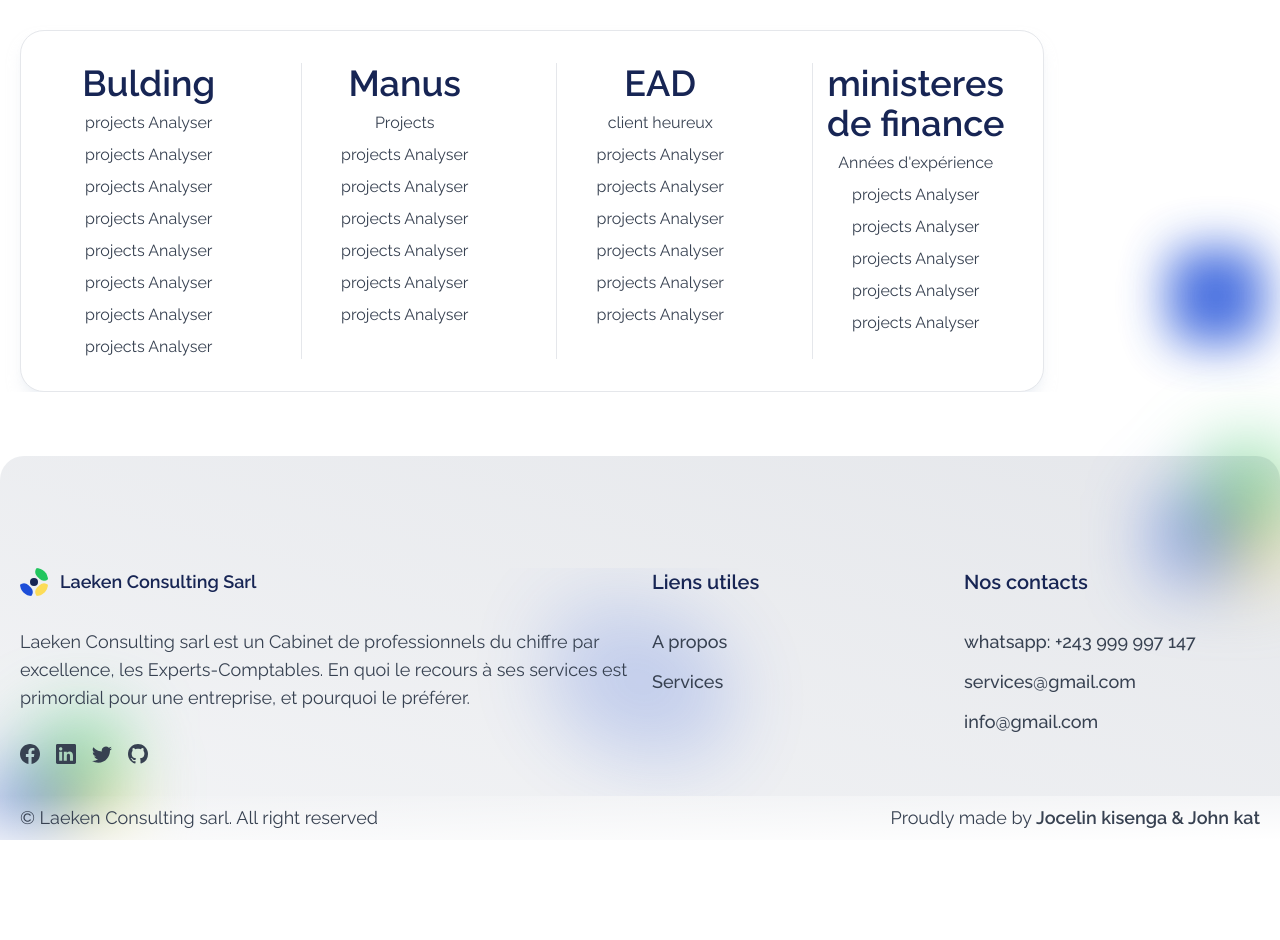
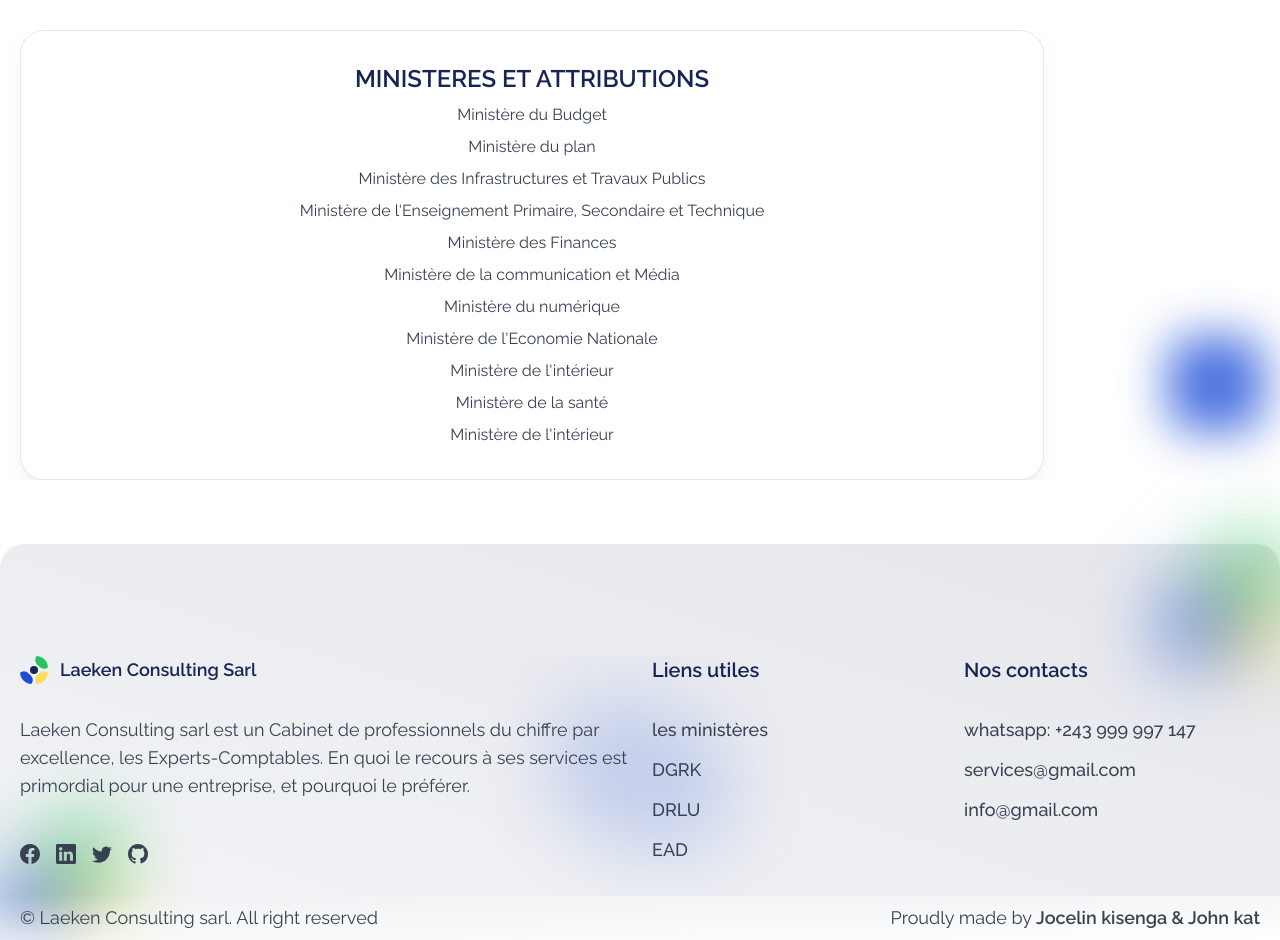
Before and after one commit to jocelinkisenga/laeken, a plain HTML site: page ministeres.html in a window 1280 px wide. Shown: the part 520-1460 px from the top of the page. Before the commit the page ends 1360 px from the top, so only its background shows below. Drawn offline with Linux system fonts and the light colour scheme.

Commit message:
added ministeres

```diff
--- a/ministeres.html
+++ b/ministeres.html
@@ -153,22 +153,35 @@
             <section class="relative mt-12 md:mt-16">
                 <div class="mx-auto max-w-7xl w-full px-5 sm:px-8 md:px-14 lg:px-5 undefined">
                     <div
-                        class="mx-auto lg:mx-0 p-5 sm:p-6 py-6 sm:py-8 max-w-5xl rounded-3xl bg-box-bg border border-box-border shadow-lg  shadow-box-shadow md:divide-x divide-box-border grid grid-cols-2 md:grid-cols-4 gap-4 sm:gap-8 md:gap-6 lg:gap-12">
+                        class="mx-auto lg:mx-0 p-5 sm:p-6 py-6 sm:py-8 max-w-5xl rounded-3xl bg-box-bg border border-box-border shadow-lg  shadow-box-shadow md:divide-x divide-box-border grid grid-cols-1 md:grid-cols-1 gap-4 sm:gap-8 md:gap-6 lg:gap-12">
                         <div class="text-center">
-                            <h2 class="font-semibold text-xl sm:text-2xl md:text-4xl text-heading-1">
-                              Bulding
+                            <h2 class="font-semibold text-xl sm:text-2xl md:text-2xl text-heading-1">
+                                MINISTERES ET ATTRIBUTIONS
                             </h2>
-                            <p class="mt-2 text-heading-3"> projects Analyser</p>
-                            <p class="mt-2 text-heading-3"> projects Analyser</p>
-                            <p class="mt-2 text-heading-3"> projects Analyser</p>
-                            <p class="mt-2 text-heading-3"> projects Analyser</p>
-                            <p class="mt-2 text-heading-3"> projects Analyser</p>
-                            <p class="mt-2 text-heading-3"> projects Analyser</p>
-                            <p class="mt-2 text-heading-3"> projects Analyser</p>
-                            <p class="mt-2 text-heading-3"> projects Analyser</p>
+                            <p class="mt-2 text-heading-3"><a href="https://budget.gouv.cd/" target="_blank" rel="noopener noreferrer">Ministère du Budget</a></p>
+                            <p class="mt-2 text-heading-3"><a href="https://medd.gouv.cd/wp-content/uploads/2022/03/Nouveau-Cadre-operationnel-des-GTS_12oct-2020.pdf" target="_blank" rel="noopener noreferrer">Ministère du plan</a> </p>
+                            <p class="mt-2 text-heading-3"><a href="https://infrastructures.gouv.cd/" target="_blank" rel="noopener noreferrer">Ministère des Infrastructures et Travaux Publics</a> </p>
+                            <p class="mt-2 text-heading-3"><a href="https://minesu.gouv.cd/" target="_blank" rel="noopener noreferrer">Ministère de l'Enseignement Primaire, Secondaire et Technique</a></p>
+                            <p class="mt-2 text-heading-3"> <a href="https://finances.gouv.cd/services" target="_blank" rel="noopener noreferrer">Ministère des Finances</a></p>
+                            <p class="mt-2 text-heading-3"> <a href="https://communication.gouv.cd/" target="_blank" rel="noopener noreferrer">Ministère de la communication et Média</a>
+                            </p>
+                            <p class="mt-2 text-heading-3"> <a href="https://numerique.gouv.cd/" target="_blank" rel="noopener noreferrer">Ministère du numérique</a>
+                            </p>
+                            <p class="mt-2 text-heading-3"> <a href="https://economie.gouv.cd/" target="_blank" rel="noopener noreferrer">Ministère de l'Economie Nationale</a>
+
+                            </p>
+                            <p class="mt-2 text-heading-3"> <a href="https://interieur.gouv.cd/" target="_blank" rel="noopener noreferrer">Ministère de l'intérieur</a>
+
+                            </p>
+                            <p class="mt-2 text-heading-3"> <a href="https://sante.gouv.cd/" target="_blank" rel="noopener noreferrer">Ministère de la santé</a>
+
+                            </p>
+                            <p class="mt-2 text-heading-3"> <a href="https://interieur.gouv.cd/" target="_blank" rel="noopener noreferrer">Ministère de l'intérieur</a>
+
+                            </p>
                         </div>
 
-                        <div class="text-center">
+                        <!-- <div class="text-center">
                             <h2 class="font-semibold text-xl sm:text-2xl md:text-4xl text-heading-1">
                               Manus
                             </h2>
@@ -204,7 +217,7 @@
                             <p class="mt-2 text-heading-3"> projects Analyser</p>
                             <p class="mt-2 text-heading-3"> projects Analyser</p>
                             <p class="mt-2 text-heading-3"> projects Analyser</p>
-                        </div>
+                        </div> -->
                     </div>
                 </div>
             </section>
@@ -309,13 +322,23 @@
                         </h2>
                         <ul class="space-y-3 font-medium md:text-lg text-heading-3">
                             <li>
-                                <a href="/about.html" class="transition hover:text-primary">
-                                    A propos
+                                <a href="/ministeres.html" class="transition hover:text-primary">
+                                    les ministères
                                 </a>
                             </li>
                             <li>
-                                <a href="/services.html" class="transition hover:text-primary">
-                                    Services
+                                <a href="http://edec.e-dgrk.com:8080/" target="_blank" class="transition hover:text-primary">
+                                    DGRK
+                                </a>
+                            </li>
+                            <li>
+                                <a href="https://www.drlu-rdc.com/" target="_blank" class="transition hover:text-primary">
+                                    DRLU
+                                </a>
+                            </li>
+                            <li>
+                                <a href="http://leganet.cd/Legislation/Droit%20Public/Administration.ter/L.08.16.17.10.2008.htm" target="_blank" class="transition hover:text-primary">
+                                    EAD
                                 </a>
                             </li>
                         </ul>
@@ -363,6 +386,7 @@
         </div>
     </footer>
 
+
     <script src="./assets/js/main.js"></script>
 </body>
 
```
Also changed, not shown: about.html (+29 -12 lines), contact.html (+13 -6 lines), index.html (+14 -4 lines), services.html (+30 -12 lines).
